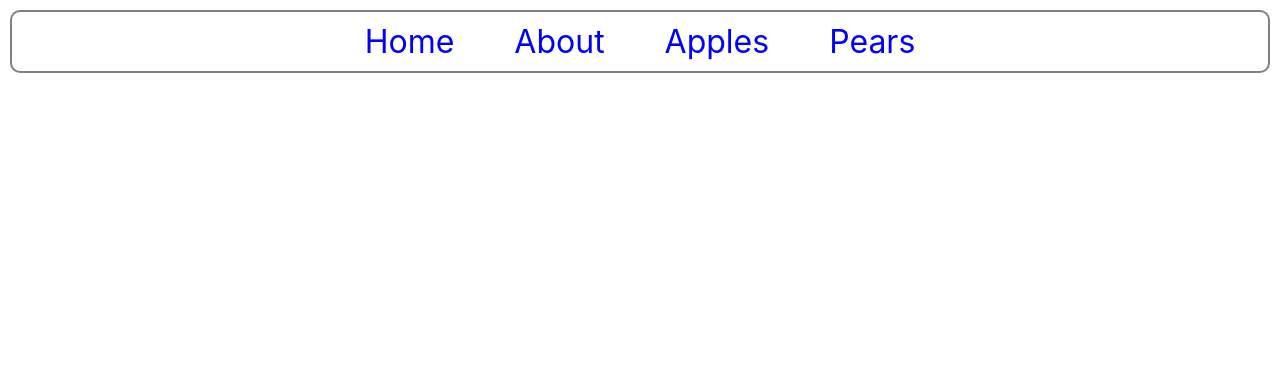
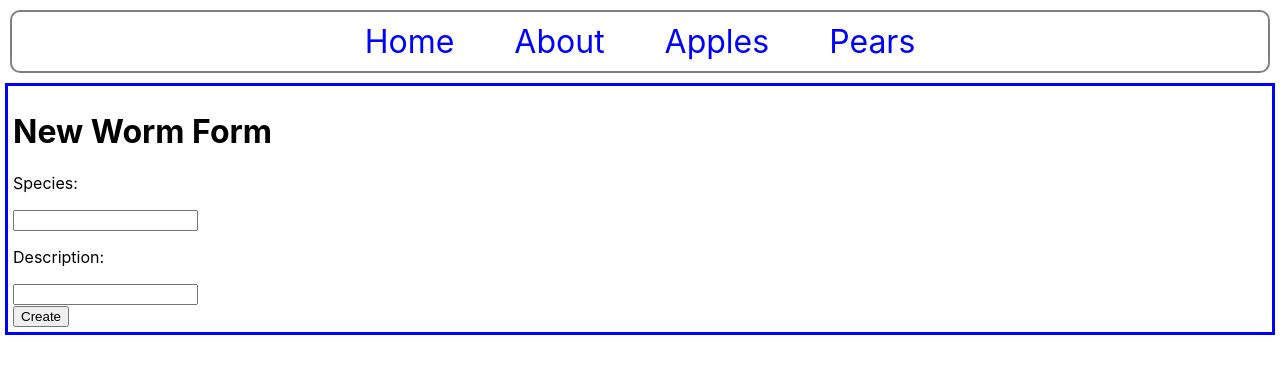
Before and after one commit to rubyreed/apples-and-pears-hackathon-prep, a React (Create React App) app in the folder client/: page /apples/1/worms/1/edit in a window 1280 px wide. Shown: the top 374 px of the page. Built offline with nearby package versions, Linux system fonts and the light colour scheme.

Commit message:
worm update working, project finished minus styling

```diff
--- a/client/src/App.js
+++ b/client/src/App.js
@@ -11,6 +11,7 @@ import PearShow from "./components/PearShow";
 import PearForm from "./components/PearForm";
 import Worms from "./components/Worms";
 import WormShow from "./components/WormShow";
+import WormForm from "./components/WormForm";
 
 function App() {
   return (
@@ -27,6 +28,7 @@ function App() {
       <Route path = "/pears/:id/edit" element = {<PearForm />}/>
       <Route path = "/apples/:id/worms" element = {<Worms />}/>
       <Route path = "/apples/:apple_id/worms/:id" element = {<WormShow />}/>
+      <Route path = "/apples/:apple_id/worms/:id/edit" element = {<WormForm />}/>
     </Routes>
     </div>
   );
--- a/client/src/components/Worm.js
+++ b/client/src/components/Worm.js
@@ -1,13 +1,24 @@
-import React from "react";
+import React, {useState} from "react";
 import {Link} from "react-router-dom";
+import WormForm from "./WormForm";
 
 const Worm = (props) => {
-  const {apple_id, id, species, description, deleteWorm} = props
+  const [showForm, setShowForm] = useState(false);
+  const {apple_id, id, species, description, deleteWorm, updateWorm} = props
+
+const toggleForm = () => {
+  setShowForm(!showForm);
+};
+
   return (
     <div>
       <p>Species: {species}</p>
       <p>Description: {description}</p>
       <Link to={`/apples/${apple_id}/worms/${id}`}>View</Link>
+      <button onClick ={toggleForm}>
+        {showForm ? "Cancel" : "Update"}
+        </button>
+        {showForm && <WormForm id = {id} species = {species} description = {description} updateWorm = {updateWorm} deleteWorm = {deleteWorm}/>}
     <button onClick={() => deleteWorm(id)}>Delete</button>
     </div>
   )
--- a/client/src/components/WormForm.js
+++ b/client/src/components/WormForm.js
@@ -3,32 +3,35 @@ import axios from "axios";
 import { useParams } from "react-router";
 
 const WormForm = (props) => {
-
-  const {newestWorm} = props
-
   const params = useParams();
-
-  const [speciesState, setSpeciesState] = useState("");
-  const [descriptionState, setDescriptionState] = useState("");
+  const {id, newestWorm, updateWorm, species:initialSpecies, description:initialDescription} = props
+  const [speciesState, setSpeciesState] = useState(initialSpecies ? initialSpecies : "");
+  const [descriptionState, setDescriptionState] = useState(initialDescription ? initialDescription : "");
 
   const handleSubmit = async (e) => {
     e.preventDefault();
     const newWorm = {species: speciesState, description: descriptionState};
 
+if (id) {
+  let response = await axios.put(`/api/apples/${params.id}/worms/${id}`, newWorm);
+    updateWorm(response.data);
+}
+  else {
     let response = await axios.post(`/api/apples/${params.id}/worms/`, newWorm);
     newestWorm(response.data)
+};
   };
 
   return (
   <div style={styles.form}>
-    <h1>Add New Worm</h1>
+    <h1>{id ? "Update" : "New"} Worm Form</h1>
       <form onSubmit={handleSubmit}>
         <p>Species:</p>
         <input value = {speciesState} onChange = {(e) => setSpeciesState(e.target.value)}/>
         <p>Description:</p>
         <input value = {descriptionState} onChange = {(e) => setDescriptionState(e.target.value)}/>
        <br/>
-        <button>Click to Add New Worm</button>
+        <button>{id ? "Update" : "Create"}</button>
       </form>
   </div>
   );
--- a/client/src/components/Worms.js
+++ b/client/src/components/Worms.js
@@ -22,8 +22,13 @@ const Worms= () => {
 
     console.log("mounted");
     getWorms();
-    //params can only be here when it is not changing, good for simply projects not everything
+    //params can only be here when it is not changing, good for simple projects not everything
   },[params]);
+
+  const updateWorm = (changedWorm) => {
+    let updatedWorms = worms.map((worm) => (worm.id === changedWorm.id ? changedWorm : worm));
+  setWorms(updatedWorms)
+  };
 
   const deleteWorm = async (id) => {
     let response = await axios.delete(`/api/apples/${params.id}/worms/${id}`);
@@ -36,7 +41,7 @@ const Worms= () => {
       return <p>No Worms</p>
     }
     return worms.map((worm) => {
-      return <Worm key={worm.id}{...worm} deleteWorm={deleteWorm}/>;
+      return <Worm key={worm.id}{...worm} deleteWorm={deleteWorm} updateWorm = {updateWorm}/>;
     });
   };
 
```
